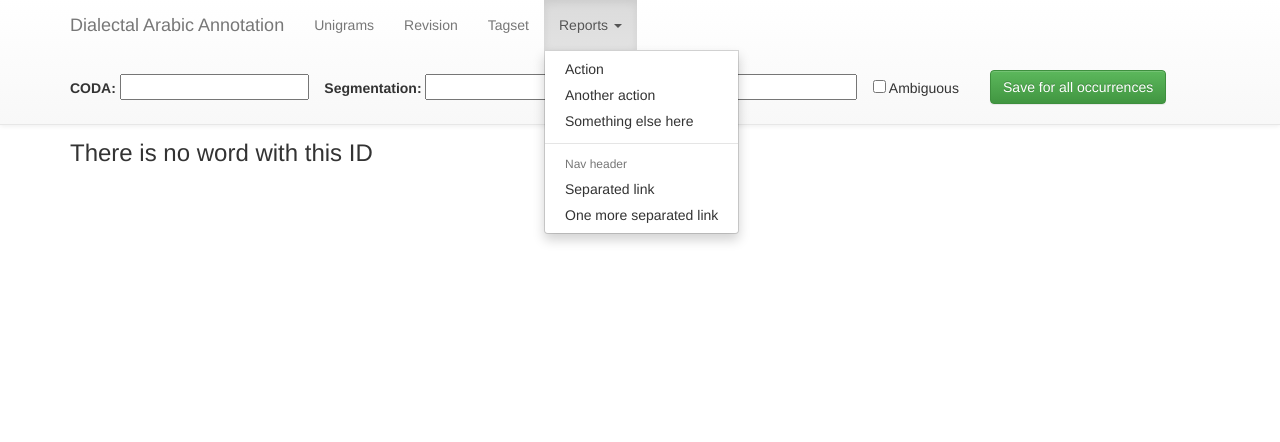
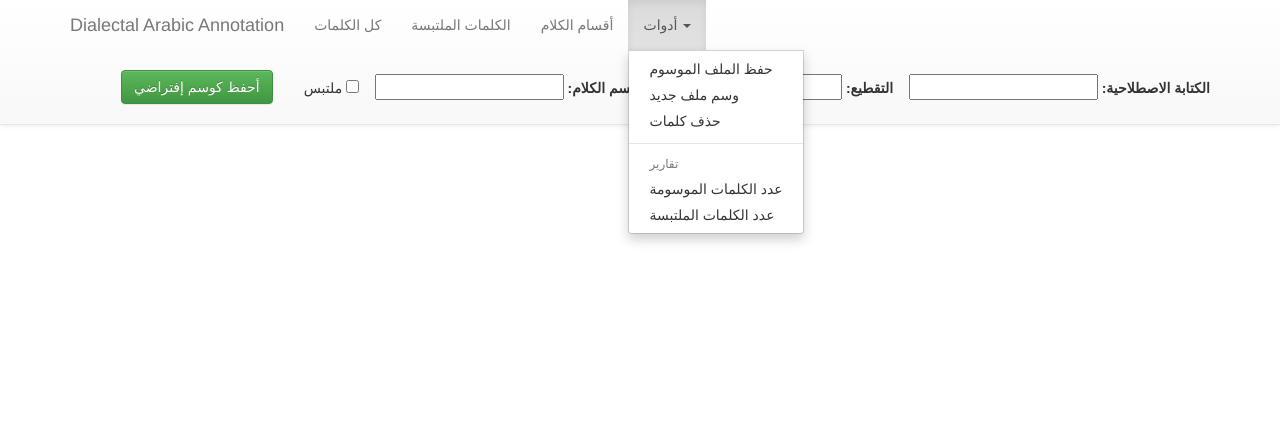
Before and after one commit to disooqi/ALT-annotation-tool, a Django app: template annotation/templates/annotation/detail.html in a window 1280 px wide, after a click on "أدوات". Shown: the top 442 px of the page. Run offline with Django 3.2, Linux system fonts and the light colour scheme; the template is opened without the code that fills it: values that come from a table or form of the project are taken from there, others are empty; parts of the project's set-up code (start-up, migrations or seed data) failed here and were passed over; some libraries are stand-ins or nearby versions.

Commit message:
Arabization

```diff
--- a/annotation/templates/annotation/base.html
+++ b/annotation/templates/annotation/base.html
@@ -54,9 +54,28 @@
             </button>
             <a class="navbar-brand" href="#">Dialectal Arabic Annotation</a>
         </div>
-        {% block menu %}
 
-        {% endblock menu %}
+            <div id="navbar" class="collapse navbar-collapse">
+                <ul class="nav navbar-nav">
+                    {% block unigrams %}<li><a href="{% url 'annotation:index' 1 %}">كل الكلمات</a></li>{% endblock unigrams %}
+                    {% block revision %}<li><a href="{% url 'annotation:ambiguous' %}"> الكلمات الملتبسة</a></li>{% endblock revision %}
+                    {% block tagset %}<li><a href="#">أقسام الكلام</a></li>{% endblock tagset %}
+                    <li class="dropdown">
+                        <a href="#" class="dropdown-toggle" data-toggle="dropdown" role="button" aria-haspopup="true"
+                           aria-expanded="false">أدوات <span class="caret"></span></a>
+                        <ul class="dropdown-menu">
+                            <li><a href="#">حفظ الملف الموسوم</a></li>
+                            <li><a href="#">وسم ملف جديد</a></li>
+                            <li><a href="#">حذف كلمات</a></li>
+                            <li role="separator" class="divider"></li>
+                            <li class="dropdown-header">تقارير</li>
+                            <li><a href="#">عدد الكلمات الموسومة</a></li>
+                            <li><a href="#">عدد الكلمات الملتبسة</a></li>
+                        </ul>
+                    </li>
+                </ul>
+            </div><!--/.nav-collapse -->
+
         {% block default-data %}
 
         {% endblock default-data %}
--- a/annotation/templates/annotation/detail.html
+++ b/annotation/templates/annotation/detail.html
@@ -7,51 +7,26 @@
         404
     {% endif %}
 {% endblock title %}
-{% block menu %}
-    <div id="navbar" class="collapse navbar-collapse">
-        <ul class="nav navbar-nav">
-            <li><a href="{% url 'annotation:index' 1 %}">Unigrams</a></li>
-            <li><a href="{% url 'annotation:ambiguous' %}">Revision</a></li>
-            <li><a href="#">Tagset</a></li>
-            <li class="dropdown">
-                <a href="#" class="dropdown-toggle" data-toggle="dropdown" role="button" aria-haspopup="true"
-                   aria-expanded="false">Reports <span class="caret"></span></a>
-                <ul class="dropdown-menu">
-                    <li><a href="#">Action</a></li>
-                    <li><a href="#">Another action</a></li>
-                    <li><a href="#">Something else here</a></li>
-                    <li role="separator" class="divider"></li>
-                    <li class="dropdown-header">Nav header</li>
-                    <li><a href="#">Separated link</a></li>
-                    <li><a href="#">One more separated link</a></li>
-                </ul>
-            </li>
-        </ul>
-    </div><!--/.nav-collapse -->
-{% endblock menu %}
 {% block default-data %}
     {% if form %}
         <br/>
-
-        <form class="form-inline" method="post" action="{% url 'annotation:detail' token.id %}">
+        <form class="form-inline" method="post" action="{% url 'annotation:detail' token.id %}" style="direction: rtl">
             {% csrf_token %}
             {{ form.non_field_errors }}
 
 
             <div class="form-group {% if form.default_coda.errors %}has-error{% endif %}">
 
-                <label class="control-label" for="{{ form.default_coda.id_for_label }}">CODA:</label>
+                <label class="control-label" for="{{ form.default_coda.id_for_label }}">الكتابة الاصطلاحية:</label>
                 {{ form.default_coda }}
                 {% if form.default_coda.errors %}
                     <span id="helpBlock_coda" class="help-block">{{ form.default_coda.errors }}</span>
                 {% endif %}
 
             </div>
-
-
             &nbsp;&nbsp;
             <div class="form-group {% if form.default_segmentation.errors %}has-error{% endif %}">
-                <label class="control-label" for="{{ form.default_segmentation.id_for_label }}">Segmentation:</label>
+                <label class="control-label" for="{{ form.default_segmentation.id_for_label }}">التقطيع:</label>
                 {{ form.default_segmentation }}
                 {% if form.default_segmentation.errors %}
                     <span id="helpBlock_seg" class="help-block">{{ form.default_segmentation.errors }}</span>
@@ -61,7 +36,7 @@
             &nbsp;&nbsp;
             <div class="form-group {% if form.default_pos.errors %}has-error{% endif %}">
 
-                <label class="control-label" for="{{ form.default_pos.id_for_label }}">POS:</label>
+                <label class="control-label" for="{{ form.default_pos.id_for_label }}">قسم الكلام:</label>
                 {{ form.default_pos }}
                 {% if form.default_pos.errors %}
                     <span id="helpBlock_pos" class="help-block">{{ form.default_pos.errors }}</span>
@@ -70,26 +45,33 @@
             &nbsp;&nbsp;
             <div class="checkbox">
                 <label for="{{ form.ambiguous.id_for_label }}">
-                    {{ form.ambiguous }} Ambiguous
+                    {{ form.ambiguous }} ملتبس
                 </label>
             </div>
             &nbsp;&nbsp;&nbsp;&nbsp;&nbsp;&nbsp;
-            <button type="submit" class="btn btn-success" value="default">Save for all occurrences</button>
+            <button type="submit" class="btn btn-success" value="default">أحفظ كوسم إفتراضي</button>
         </form>
         <br/>
+    {% else %}
+        <div class="alert alert-success alert-dismissible" role="alert" style="direction: rtl;font-size: x-large;">
+            <button type="button" class="close" data-dismiss="alert" aria-label="Close"><span
+                    aria-hidden="true">&times;</span></button>
+            <strong>تم بنجاح!</strong> لقد تم حفظ الوسوم بنجاح.
+        </div>
     {% endif %}
 {% endblock default-data %}
 {% block content %}
     <div class="container">
+        {% if token and occurrences %}
             <br/><br/><br/>
+            {#            <div class="row" style="direction: rtl">#}
+            {#                <div class="col-md-2 col-md-offset-10"><h2>{{ token }}</h2></div>#}
+            {#            </div>#}
             <div class="row">
                 <div class="col-md-12 ">
                     <div id="words" name="words" class="table-responsive">
-                    <table class="table table-condensed table table-hover"
+                        <table class="table table-condensed table table-striped"
                                style="direction:rtl;font-size: x-large;">
-                        {% if token and occurrences %}
-                            <h2>{{ token }}</h2>
-
                             {% for tweet_text, position in occurrences %}
                                 <tr>
                                     <td>
@@ -98,13 +80,14 @@
 
                                 </tr>
                             {% endfor %}
-                        {% else %}
-                            <h3>There is no word with this ID</h3>
-                        {% endif %}
+
 
                         </table>
                     </div>
                 </div>
             </div>
+        {% else %}
+            <h3>There is no word with this ID</h3>
+        {% endif %}
     </div>
 {% endblock content %}
--- a/annotation/views.py
+++ b/annotation/views.py
@@ -68,7 +68,7 @@ def occurrence(request, occur_id):
             for occur in token_occur_QuerySet:
                 tweet_occurPosition_list.append((occur.tweet, occur.position, occur.id))
             return render(request, 'annotation/ambiguous_detail.html',
-                          {'token': occur.token, 'occurrences': tweet_occurPosition_list})
+                          {'token': occur.token, 'occurrences': tweet_occurPosition_list, 'saved': True})
     else:
         form = TokenOccurrenceForm(instance=occur)
 
```
Also changed, not shown: annotation/templates/annotation/ambiguous.html (+7 -26 lines), annotation/templates/annotation/ambiguous_detail.html (+15 -32 lines), annotation/templates/annotation/index.html (+5 -26 lines), annotation/templates/annotation/occur_update.html (+12 -12 lines). Lines whose indentation alone changed are shown as unchanged.
